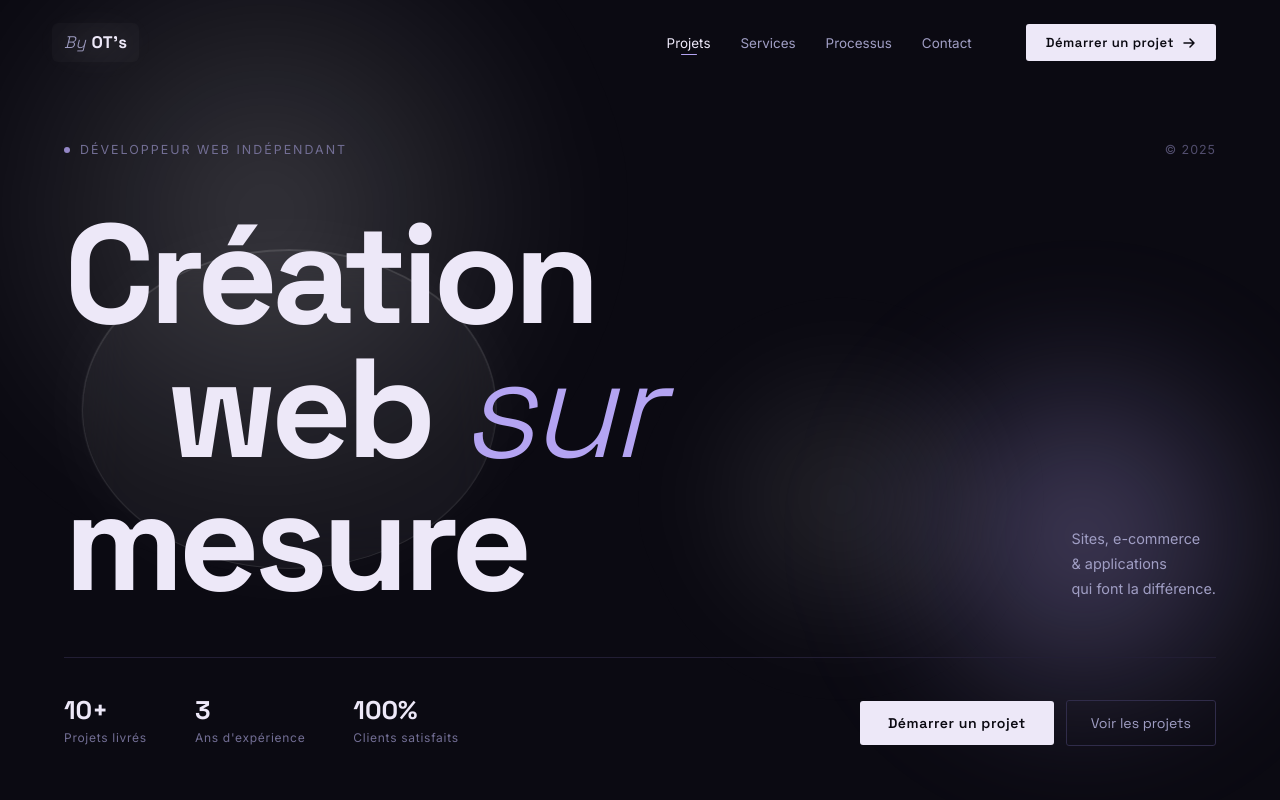
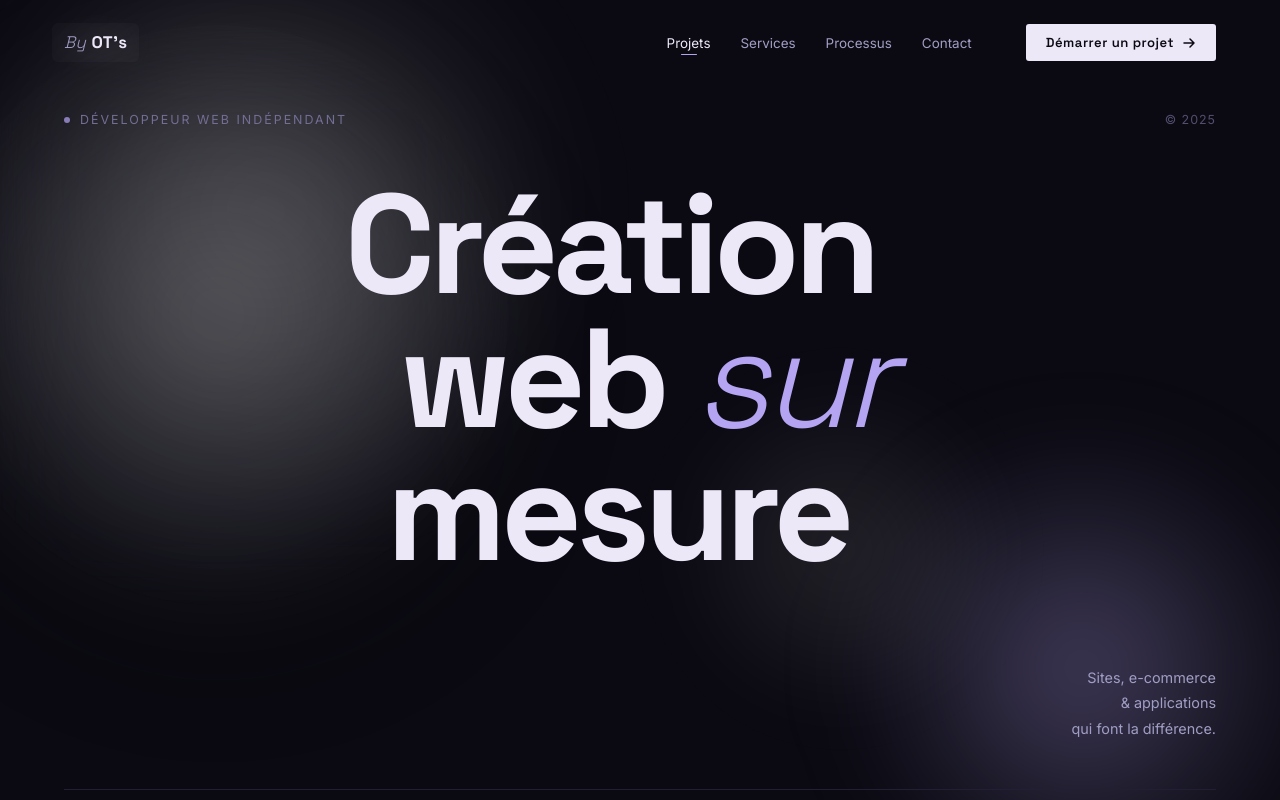
Before and after one commit to ShizuSMV/byots-studio, a React (Vite) app in the folder client/: page / in a window 1280 px wide. Shown: the top 800 px of the page. Built offline with nearby package versions, Linux system fonts and the light colour scheme.

Commit message:
Refine hero layout and circle styles

```diff
--- a/client/src/components/Hero.jsx
+++ b/client/src/components/Hero.jsx
@@ -13,6 +13,7 @@ export default function Hero({ onRequestClick, loaded }) {
       <div className="hero__orb hero__orb--1" />
       <div className="hero__orb hero__orb--2" />
       <div className="hero__orb hero__orb--3" />
+      <div className="hero__title-circle" />
 
       <div className="hero__inner">
         <div className="hero__top">
@@ -25,13 +26,12 @@ export default function Hero({ onRequestClick, loaded }) {
 
         <div className="hero__heading-wrap">
           <div className="hero__title-wrap">
-            <div className="hero__title-circle" />
             <h1 className="hero__title">
               <span className="hero__title-row">Création</span>
               <span className="hero__title-row hero__title-row--indent">
                 web <em>sur</em>
               </span>
-              <span className="hero__title-row">mesure</span>
+              <span className="hero__title-row hero__title-row--mesure">mesure</span>
             </h1>
           </div>
           <div className="hero__side-text">
--- a/client/src/styles/_hero.scss
+++ b/client/src/styles/_hero.scss
@@ -50,7 +50,7 @@
     display: flex;
     flex-direction: column;
     justify-content: space-between;
-    padding-top: 140px;
+    padding-top: 110px;
     padding-bottom: 56px;
     gap: 48px;
     position: relative;
@@ -72,6 +72,7 @@
     letter-spacing: 0.16em;
     text-transform: uppercase;
     color: $c-text-dim;
+    position: relative;
   }
 
   &__dot {
@@ -91,31 +92,37 @@
 
   &__heading-wrap {
     display: flex;
-    align-items: flex-end;
-    justify-content: space-between;
+    align-items: center;
+    justify-content: center;
     gap: 40px;
     flex: 1;
+    flex-direction: column;
   }
 
   &__title-wrap {
+    width: 100%;
+    text-align: center;
     position: relative;
+    right: 30px;
   }
 
   &__title-circle {
     position: absolute;
-    width: clamp(320px, 70%, 560px);
-    height: clamp(320px, 70%, 560px);
-    top: 50%;
-    left: 38%;
+    width: clamp(320px, 50vw, 580px);
+    aspect-ratio: 1 / 1;
+    top: 32%;
+    left: 17%;
     transform: translate(-50%, -50%);
     border-radius: 50%;
-    background: rgba(255, 255, 255, 0.05);
+    background: radial-gradient(circle, rgba(255, 255, 255, 0.22) 0%, rgba(255, 255, 255, 0.08) 50%, transparent 75%);
     backdrop-filter: blur(24px);
     -webkit-backdrop-filter: blur(24px);
     border: 1px solid rgba(255, 255, 255, 0.1);
     box-shadow:
       inset 0 1px 0 rgba(255, 255, 255, 0.12),
-      0 0 80px rgba(255, 255, 255, 0.04);
+      0 0 80px rgba(255, 255, 255, 0.04),
+      0 40px 60px rgba(0, 0, 0, 0.5);
+    filter: blur(40px);
     pointer-events: none;
     z-index: 0;
   }
@@ -129,12 +136,13 @@
     color: $c-heading;
     position: relative;
     z-index: 1;
+    text-align: center;
 
     &-row {
       display: block;
 
       &--indent {
-        padding-left: clamp(40px, 8vw, 120px);
+        margin-left: 70px;
 
         em {
           font-style: italic;
@@ -142,18 +150,24 @@
           color: $c-accent;
         }
       }
+
+      &--mesure {
+        margin-left: 15px;
+      }
     }
   }
 
   &__side-text {
     flex-shrink: 0;
-    max-width: 200px;
-    padding-bottom: 8px;
+    width: 100%;
+    text-align: right;
+    margin-top: 30px;
 
     p {
       font-size: 0.9rem;
       line-height: 1.75;
       color: $c-text-sec;
+      margin-top: 16px;
     }
   }
 
```
Also changed, not shown: 1 other file (tests, documents, lock files or other folders).
